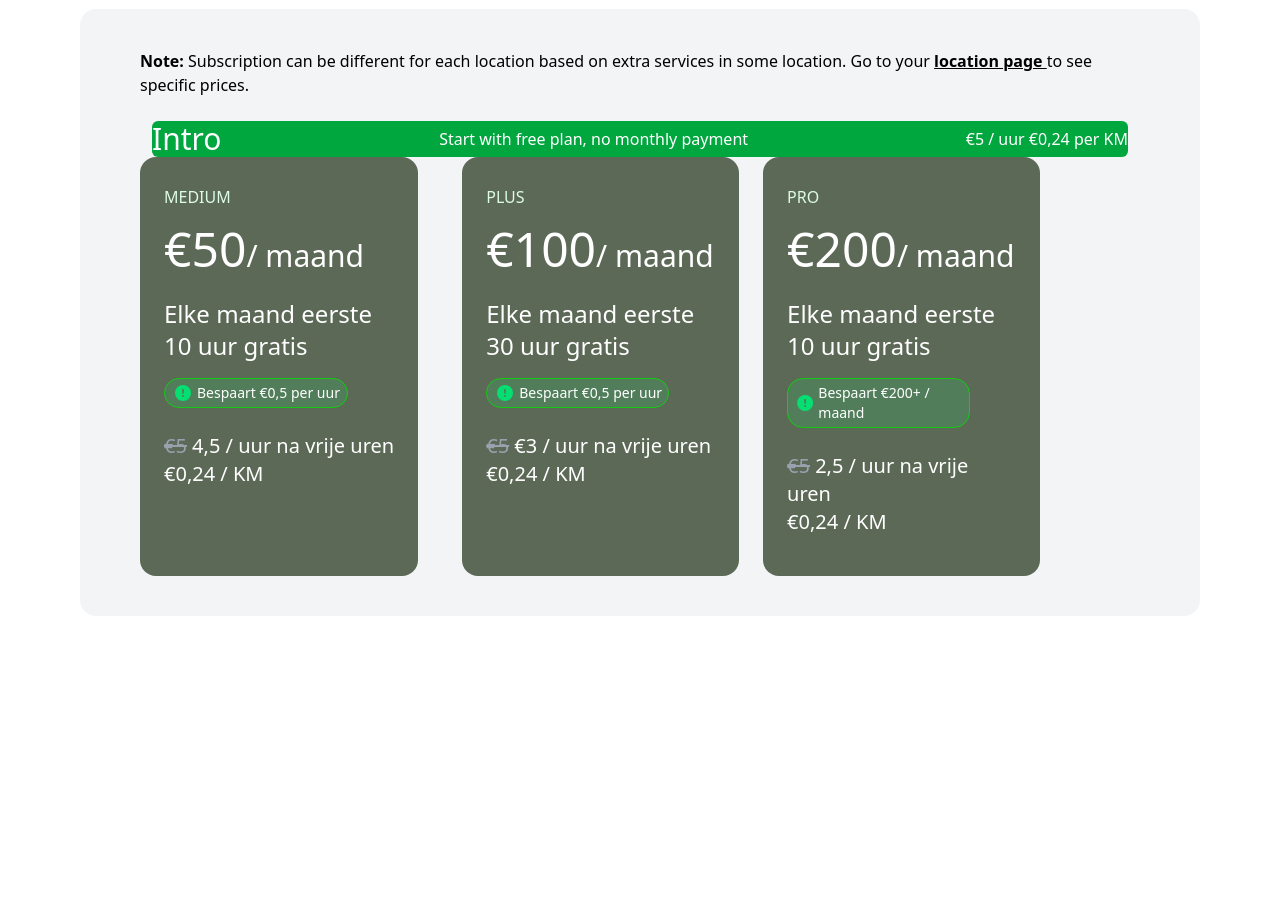
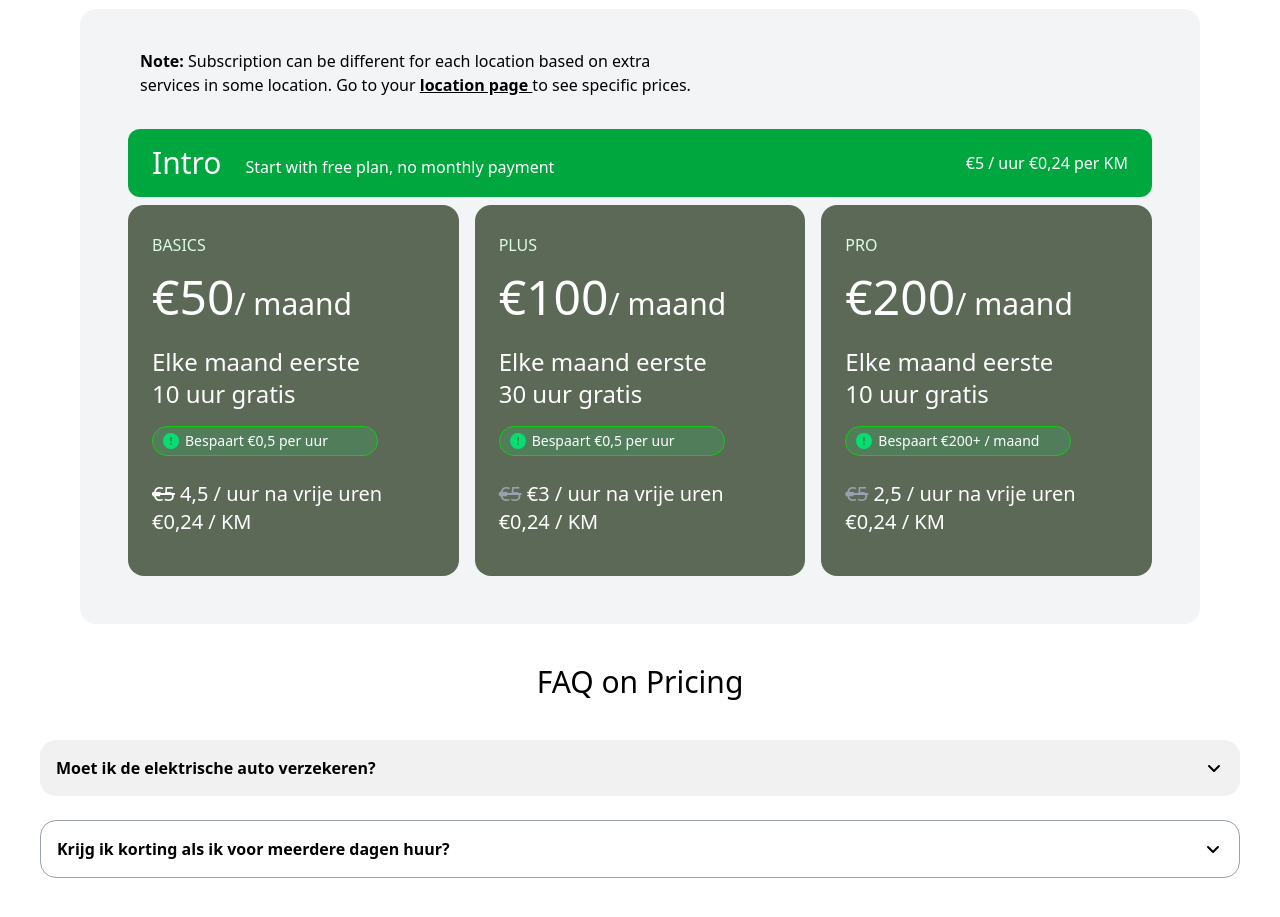
Before and after one commit to kudostech/sark, a React (Vite) app: page / in a window 1280 px wide. Shown: the part 1140-2057 px from the top of the page. Before the commit the page ends 1796 px from the top, so only its background shows below. Built offline with nearby package versions, Linux system fonts and the light colour scheme.

Commit message:
feat: create pricingfaq.jsx

```diff
--- a/src/App.jsx
+++ b/src/App.jsx
@@ -2,6 +2,7 @@ import Navbar from "./components/Navbar"
 import Herosection from "./components/Herosection"
 import Calculator from "./components/Calculator"
 import Pricing from "./components/Pricing"
+import Pricingfaq from "./components/Pricingfaq"
 function App() {
   return (
   <div className=" overflow-x-hidden">
@@ -9,6 +10,7 @@ function App() {
     <Herosection/>
     <Calculator/>
     <Pricing/>
+    <Pricingfaq/>
   </div>
   )
 }
--- a/src/components/Pricing.jsx
+++ b/src/components/Pricing.jsx
@@ -125,26 +125,27 @@ Elke maand eerste <br /> 30 uur gratis
        <p className="  px-5 pb-6 font-light">
             {" "}
             <span className="font-bold ">Note: </span>Subscription can be
-            different for each location based on extra services in some
+            different for each location based on extra <br />services in some
             location. Go to your{" "}
             <span className="font-bold underline">location page </span>to see
             specific prices.{" "}
           </p>
-               <div className=" text-white flex bg-green-600 items-center justify-between rounded-md mx-8">
-              <h1 className=" text-3xl  text-white "> Intro</h1>
-              <p className="   font-medium">
+               <div className=" text-white flex bg-green-600 items-center justify-between rounded-xl m-2 px-6 py-4">
+            <div className=" flex gap-6 items-center justify-center">
+                <h1 className=" text-3xl  text-white "> Intro</h1>
+              <p className="  mt-2 font-medium">
                 {" "}
                 Start with free plan, no monthly payment
               </p>
+            </div>
               <h1 className="  font-light ">
                 €5 / uur
                 €0,24 per KM
               </h1>
             </div>
-              <div className=" flex flex-col gap-4 md:flex-row md:mx-5 md:gap-6 ">
-<div className=" flex flex-col gap-4 ">
-            <div className=" text-white pb-10 md:flex-1 px-6 md:mx-0 mx-5 bg-[#5d6957] rounded-2xl">
-              <h1 className=" pt-7  text-green-100 "> MEDIUM</h1>
+              <div className=" flex gap-4 m-2 ">
+            <div className=" text-white pb-10 flex-1 px-6  bg-[#5d6957] rounded-2xl">
+              <h1 className=" pt-7  text-green-100 "> BASICS</h1>
               <h1 className="text-5xl font-medium mt-4">
                 €50<span className="text-3xl font-light">/ maand</span>
               </h1>
@@ -165,15 +166,12 @@ Elke maand eerste <br /> 30 uur gratis
               </div>
               <p className="text-xl mt-6">
                 {" "}
-                <span className=" text-gray-400 line-through">€5</span> 4,5 /
+                <span className=" text-gray-00 line-through">€5</span> 4,5 /
                 uur na vrije uren <br /> €0,24 / KM
               </p>
             </div>
-         </div>
 
-
-            <section className=" gap-4 flex flex-col md:flex md:flex-row md:mx-5 md:gap-6">
-                <div className=" text-white pb-10 md:flex-1 md:mx-0  px-6 mx-5 bg-[#5d6957] rounded-2xl">
+                <div className=" text-white pb-10 flex-1  px-6 bg-[#5d6957] rounded-2xl">
               <h1 className=" pt-7  text-green-100 "> PLUS</h1>
               <h1 className="text-5xl font-medium mt-4">
                 €100<span className="text-3xl font-light">/ maand</span>
@@ -225,7 +223,7 @@ Elke maand eerste <br /> 30 uur gratis
                 uur na vrije uren <br /> €0,24 / KM
               </p>
             </div>
-            </section>
+
           </div>
           </div>
         </div>
--- /dev/null
+++ b/src/components/Pricingfaq.jsx
@@ -0,0 +1,36 @@
+import React from 'react'
+import { FontAwesomeIcon } from '@fortawesome/react-fontawesome';
+import { faAngleDown } from '@fortawesome/free-solid-svg-icons';
+function Pricingfaq() {
+  return (
+    <div>
+
+        <section>
+           <h1 className='text-center font-medium text-3xl mt-10'>FAQ on Pricing</h1>
+
+         <div className=' m-10 gap-6 flex flex-col'>
+              <details className='group hover:bg-white  bg-[#f1f1f1]  p-4 rounded-2xl '>
+            <summary className=' font-bold list-none flex items-center justify-between ' >
+             <span> Moet ik de elektrische auto verzekeren?</span>
+              <FontAwesomeIcon className=' pointer-events-none transition-transform duration-300 group-open:rotate-180  'icon={faAngleDown}/>
+            </summary>
+       <p className=' mt-2 text-gray-600 font-light'>Alle Cars vallen onder de wettelijke aansprakelijkheid, met een eigen risico van €500. Onze maandelijkse zakelijke pakketten zijn volledig vrij van eigen risico.</p>
+           </details>
+
+            <details className='group border border-gray-400 p-4 rounded-2xl '>
+            <summary className=' font-bold list-none flex items-center justify-between ' >
+             <span> Krijg ik korting als ik voor meerdere dagen huur?</span>
+              <FontAwesomeIcon className=' pointer-events-none transition-transform duration-300 group-open:rotate-180  'icon={faAngleDown}/>
+            </summary>
+       <p className=' mt-2 text-gray-600 font-light'>Lorem ipsum dolor sit amet consectetur adipisicing elit. Veritatis labore sapiente cum nisi unde reprehenderit, adipisci voluptates quam neque, soluta distinctio pariatur amet illo voluptatum quibusdam assumenda quas minus corporis.</p>
+           </details>
+         </div>
+
+        </section>
+
+
+        </div>
+  )
+}
+
+export default Pricingfaq;
```
